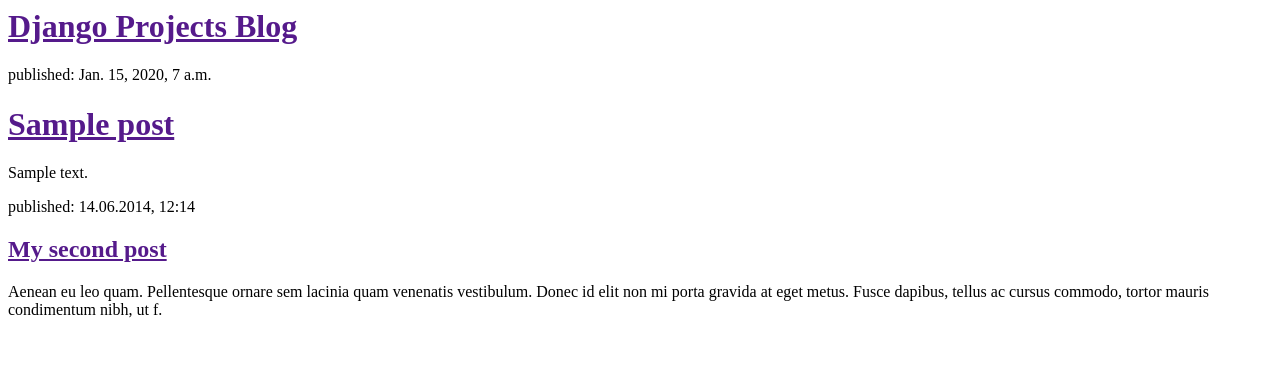
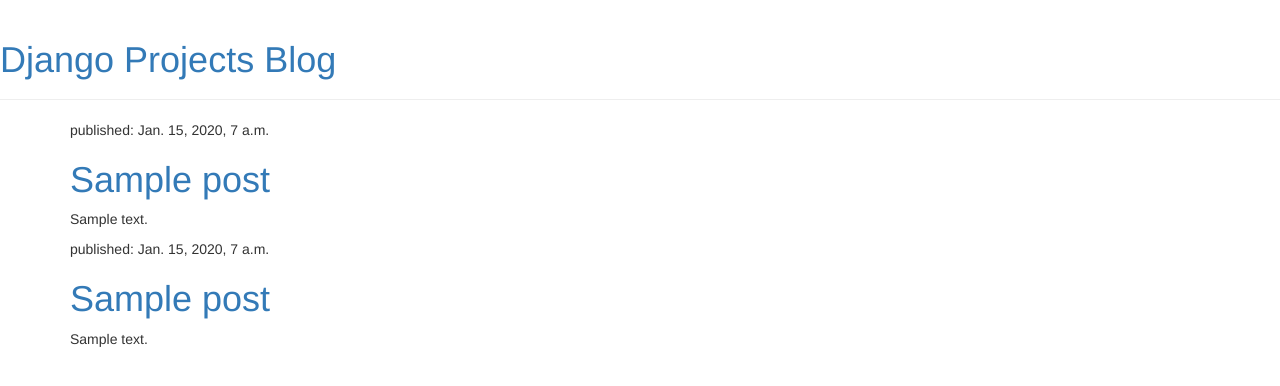
Before and after one commit to KleyYelk/my-first-blog, a Django app: template blog/templates/blog/post_list.html in a window 1280 px wide. Shown: the top 386 px of the page. Run offline with Django 3.2, Linux system fonts and the light colour scheme; the template is opened without the code that fills it: values that come from a table or form of the project are taken from there, others are empty; tables that the repository leaves empty hold one stand-in row (values such as "Sample post"); some libraries are stand-ins or nearby versions.

Commit message:
Mod blog/post_list.html

```diff
--- a/blog/templates/blog/post_list.html
+++ b/blog/templates/blog/post_list.html
@@ -1,23 +1,38 @@
+{% load staticfiles %}
 <html>
 <head>
     <title>Django Projects blog</title>
+    <link rel="stylesheet" href="//maxcdn.bootstrapcdn.com/bootstrap/3.2.0/css/bootstrap.min.css">
+    <link rel="stylesheet" href="//maxcdn.bootstrapcdn.com/bootstrap/3.2.0/css/bootstrap-theme.min.css">
+    <link href="https://fonts.googleapis.com/css?family=Lobster&subset=latin,latin-ext" rel="stylesheet" type="text/css">
+    <link rel="stylesheet" href="{% static 'css/blog.css' %}">
 </head>
 <body>
-        <div>
-            <h1><a href="">Django Projects Blog</a></h1>
+<div class="page-header">
+    <h1><a href="/">Django Projects Blog</a></h1>
 </div>
 
+<div class="content container">
+    <div class="row">
+        <div class="col-md-8">
             {% for post in posts %}
-    <div>
             <p>published: {{ post.published_date }}</p>
             <h1><a href="">{{ post.title }}</a></h1>
             <p>{{ post.text|linebreaksbr }}</p>
+            {% endfor %}
         </div>
+    </div>
+</div>
+<div class="content container">
+    <div class="row">
+        <div class="col-md-8">
+            {% for post in posts %}
+            <p>published: {{ post.published_date }}</p>
+            <h1><a href="">{{ post.title }}</a></h1>
+            <p>{{ post.text|linebreaksbr }}</p>
             {% endfor %}
-
-            <p>published: 14.06.2014, 12:14</p>
-            <h2><a href="">My second post</a></h2>
-            <p>Aenean eu leo quam. Pellentesque ornare sem lacinia quam venenatis vestibulum. Donec id elit non mi porta gravida at eget metus. Fusce dapibus, tellus ac cursus commodo, tortor mauris condimentum nibh, ut f.</p>
+        </div>
+    </div>
 </div>
 </body>
 </html>
```
Lines whose indentation alone changed are shown as unchanged.
